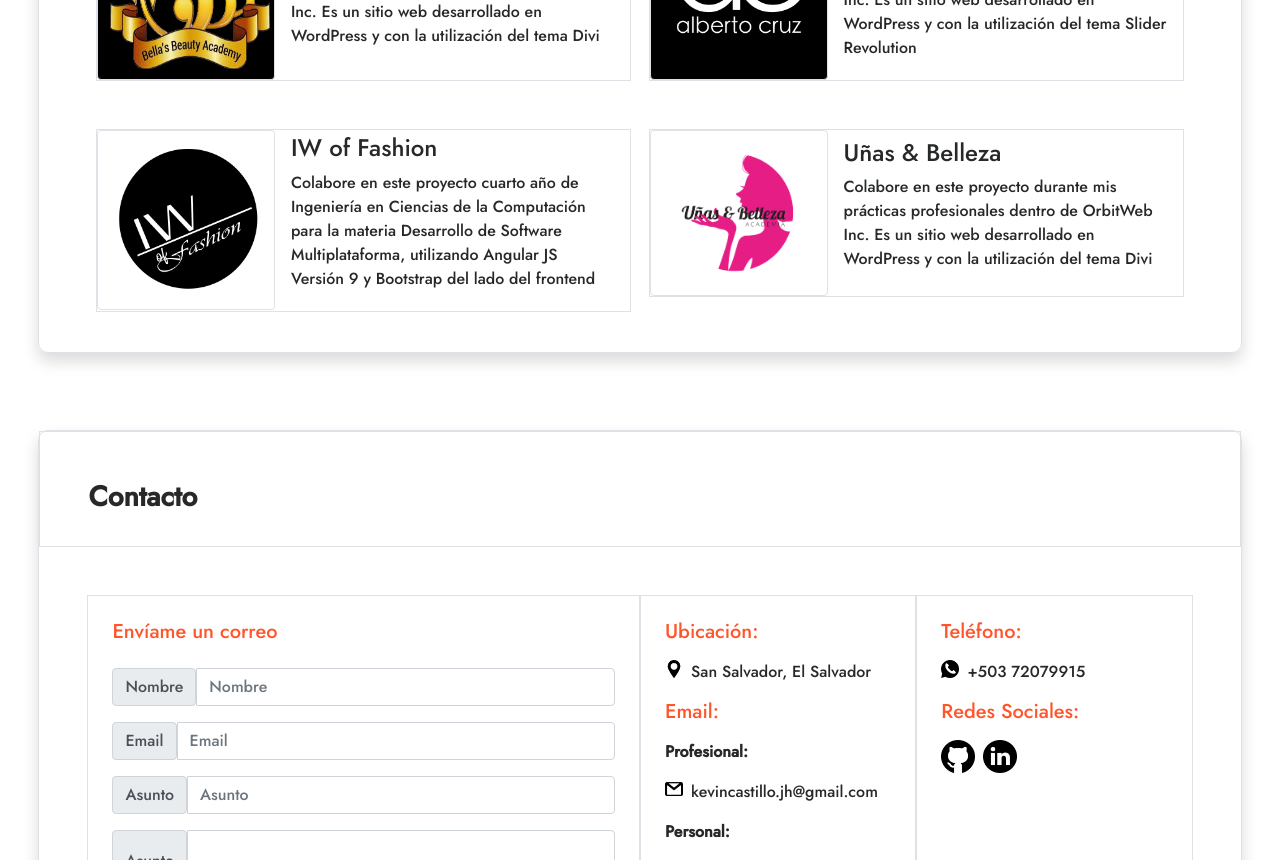
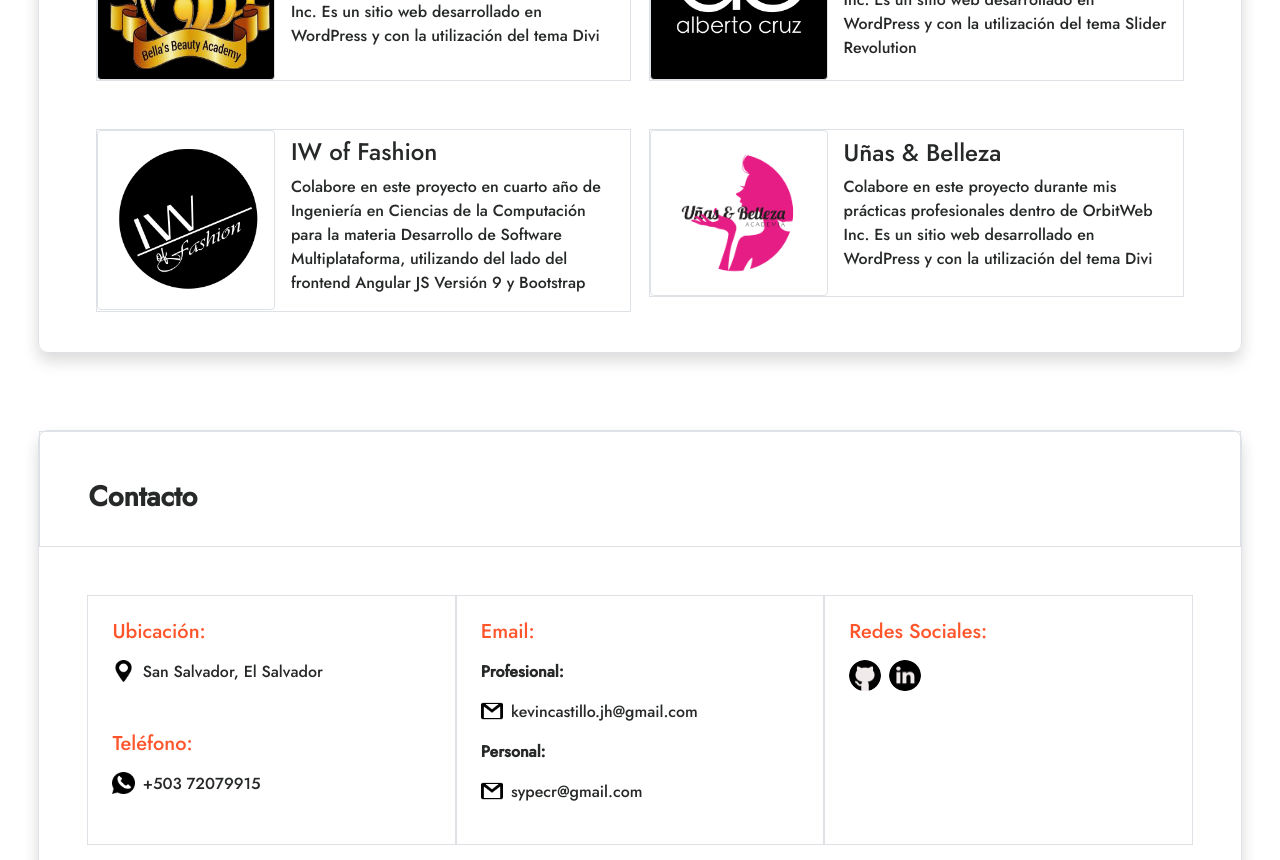
Before and after one commit to SypeCode/my-briefcase, a React (Create React App) app: page / in a window 1280 px wide. Shown: the part 1940-2800 px from the top of the page. Built offline with nearby package versions, Linux system fonts and the light colour scheme.

Commit message:
Portafolio terminado

```diff
--- a/package.json
+++ b/package.json
@@ -2,6 +2,7 @@
   "name": "my-briefcase",
   "version": "0.1.0",
   "private": true,
+  "homepage": "https://github.com/kevCastillo19.github.io",
   "dependencies": {
     "bootstrap": "^4.6.0",
     "cra-template": "1.1.2",
@@ -16,6 +17,8 @@
     "web-vitals": "^1.1.0"
   },
   "scripts": {
+    "predeploy": "npm run build",
+    "deploy": "gh-pages -d build",
     "start": "react-scripts start",
     "build": "react-scripts build",
     "test": "react-scripts test",
@@ -38,5 +41,8 @@
       "last 1 firefox version",
       "last 1 safari version"
     ]
+  },
+  "devDependencies": {
+    "gh-pages": "^3.1.0"
   }
 }
--- a/public/index.html
+++ b/public/index.html
@@ -24,7 +24,7 @@
       work correctly both with client-side routing and a non-root public URL.
       Learn how to configure a non-root public URL by running `npm run build`.
     -->
-    <title>React App</title>
+    <title>Kevin Castillo - Mi Portafolio</title>
   </head>
   <body>
     <noscript>You need to enable JavaScript to run this app.</noscript>
--- a/src/assets/styles/App.css
+++ b/src/assets/styles/App.css
@@ -7,10 +7,6 @@ body {
 }
 
 h3 {
-    color: #272929;
-}
-
-h4 {
     color: #272929;
 }
 
@@ -52,3 +48,9 @@ a:hover {
     #about__container--section {
     }
 }
+
+@keyframes mover{
+    0%{
+        transform: translate(100%);
+    }
+}
--- a/src/assets/styles/Contact.css
+++ b/src/assets/styles/Contact.css
@@ -17,16 +17,34 @@
 }
 
 #icon {
-    width: 8%;
+    width: 7%;
 }
 
 #icon__rs {
-    width: 15%;
+    width: 10%;
+    border-radius: 20px;
+    background-color: #f0eaea;
 }
+#icon__rs:hover {
+    background-color: #FF552B;
+}
+
+/*#submit {
+    background-color: #272929;
+    color: #f0eaea;
+}
+
+#submit:hover {
+    background-color: #FF552B;
+    color: #f0eaea;
+}*/
 
 @media only screen and (max-width: 600px) {
     #contact {
         padding: 5%;
         margin-top: 15%;
     }
+    #icon__rs {
+        width: 20%;
+    }
 }
--- a/src/components/Contact.jsx
+++ b/src/components/Contact.jsx
@@ -17,8 +17,12 @@ const Contact = () => {
                         </div>
                     </div>
                     <div className="row p-5">
-                        <div className="col-lg-6 col-sm-12 p-4 border">
-                            <h5>Envíame un correo</h5>
+                        <div className="col-lg-4 col-sm-6 p-4 border">
+                            <h5 className="mb-3">Ubicación:</h5>
+                            <img src={ubicacion} id="icon" className="img-fluid float-left mr-2" /><p>San Salvador, El Salvador</p>
+                            <h5 className="mb-3 mt-5">Teléfono:</h5>
+                            <img src={wp} id="icon" className="img-fluid float-left mr-2" /><p>+503 72079915</p>
+                            {/* <h5>Envíame un correo</h5>
                             <form className="form mt-4">
                                 <div className="input-group mb-3 w-100">
                                     <span className="input-group-text">Nombre</span>
@@ -30,27 +34,26 @@ const Contact = () => {
                                 </div>
                                 <div className="input-group mb-3 w-100">
                                     <span className="input-group-text">Asunto</span>
-                                    <input type="type" className="form-control" id="asunto" placeholder="Asunto" />
+                                    <input type="text" className="form-control" id="asunto" placeholder="Asunto" />
                                 </div>
                                 <div className="input-group mb-3 w-100">
                                     <span className="input-group-text">Asunto</span>
                                     <textarea className="form-control"></textarea>
                                 </div>
-                            </form>
+                                <div className="input-group">
+                                    <input type="submit" className="form-control" id="submit" value="Enviar" />
+                                </div>
+                            </form> */}
                         </div>
-                        <div className="col-lg-3 col-md-6 col-sm-12 p-4 border font-weight-bold">
-                            <h5 className="mb-3">Ubicación:</h5>
-                            <img src={ubicacion} id="icon" className="img-fluid float-left mr-2" /><p>San Salvador, El Salvador</p>
+                        <div className="col-lg-4 col-md-6 col-sm-12 p-4 border font-weight-bold">
                             <h5 className="mb-3">Email:</h5>
                             <p id="contact__email">Profesional:</p>
                             <img src={gmail} id="icon" className="img-fluid float-left mr-2" /><p>kevincastillo.jh@gmail.com</p>
                             <p id="contact__email">Personal:</p>
                             <img src={gmail} id="icon" className="img-fluid float-left mr-2" /><p>sypecr@gmail.com</p>
                         </div>
-                        <div className="col-lg-3 col-md-6 col-sm-12 p-4 border font-weight-bold">
-                            <h5 className="mb-3">Teléfono:</h5>
-                            <img src={wp} id="icon" className="img-fluid float-left mr-2" /><p>+503 72079915</p>
-                            <h5 className="my-3">Redes Sociales:</h5>
+                        <div className="col-lg-4 col-md-12 col-sm-12 p-4 border font-weight-bold">
+                            <h5 className="mb-3">Redes Sociales:</h5>
                             <a id="enlace_title" target="_blank" href="https://github.com/kevCastillo19"><img src={github} id="icon__rs" className="img-fluid float-left mr-2" /></a>
                             <a id="enlace_title" target="_blank" href="https://www.linkedin.com/in/kevcastillo/"><img src={linkedin} id="icon__rs" className="img-fluid float-left mr-2" /></a>
                         </div>
--- a/src/components/Footer.jsx
+++ b/src/components/Footer.jsx
@@ -5,7 +5,7 @@ const Footer = () => {
     return (
         <footer id="footer" className=" text-center text-lg-start w-100 mt-4">
             <div className="text-center fst-italic font-weight-bold p-3">
-                <h6 >By SypeCode</h6>
+                <h6 >SypeCode © Derechos Reservados</h6>
             </div>
         </footer>
     )
--- a/src/components/Projects.jsx
+++ b/src/components/Projects.jsx
@@ -54,12 +54,12 @@ const Projects = () => {
                                 <div className="col-lg-4 col-md-4 col-sm-12 p-0">
                                     <a id="enlace_img" target="_blank" href="https://login-iwfashion.web.app/home"><img id="projects__img--b" src={iw} className="img-thumbnail rounded w-100 h-100 border" /></a>
                                 </div>
-                                <div className="col-lg-8 col-md-8 col-sm-12 py-1 px-3 d-flex flex-column justify-content-center">
+                                <div className="col-lg-8 col-md-8 col-sm-12 pt-2 px-3 d-flex flex-column justify-content-center">
                                     <a id="enlace_title" target="_blank" href="https://login-iwfashion.web.app/home"><h4>IW of Fashion</h4></a>
                                     <p>
-                                        Colabore en este proyecto cuarto año de Ingeniería en Ciencias de la Computación para la
-                                        materia Desarrollo de Software Multiplataforma, utilizando Angular JS Versión 9 y Bootstrap
-                                        del lado del frontend
+                                        Colabore en este proyecto en cuarto año de Ingeniería en Ciencias de la Computación para la
+                                        materia Desarrollo de Software Multiplataforma, utilizando del lado del frontend
+                                        Angular JS Versión 9 y Bootstrap
                                     </p>
                                 </div>
                             </div>
--- a/src/components/Skills.jsx
+++ b/src/components/Skills.jsx
@@ -1,10 +1,13 @@
 import React from 'react'
+import gsap from "gsap" ;
 import '../assets/styles/Skills.css'
 import aptitudes from '../assets/static/aptitudes.png'
 import idiomas from '../assets/static/idiomas.png'
 import tecnologias from '../assets/static/tecnologias.png'
 
 const Skills = () => {
+    gsap.from("#skills", {opacity: 0});
+    gsap.to("#skills", {opacity: 1, duration: 1});
     return (
         <section id="skills" className="animado" >
             <div id="skills__container" className="container-fluid shadow bg-body border h-100">
--- a/src/index.js
+++ b/src/index.js
@@ -3,10 +3,7 @@ import ReactDOM from 'react-dom';
 import './index.css';
 import reportWebVitals from './reportWebVitals';
 import 'bootstrap/dist/css/bootstrap.min.css';
-import $ from 'jquery';
-import Popper from 'popper.js';
 import 'bootstrap/dist/js/bootstrap.bundle.min';
-import gsap from "gsap" ;
 import App from './App'
 
 ReactDOM.render(
```
Also changed, not shown: 1 other file (tests, documents, lock files or other folders).
